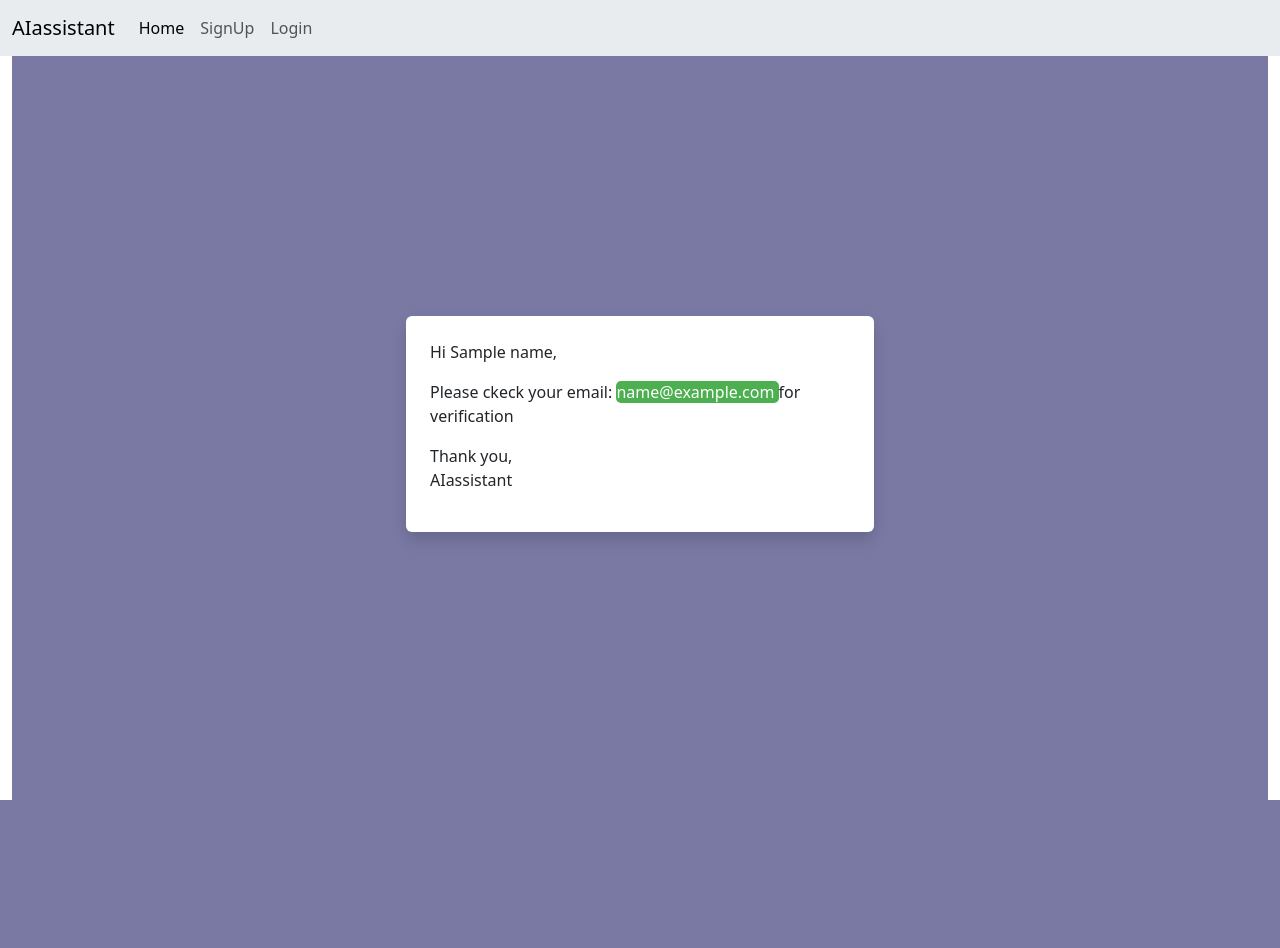
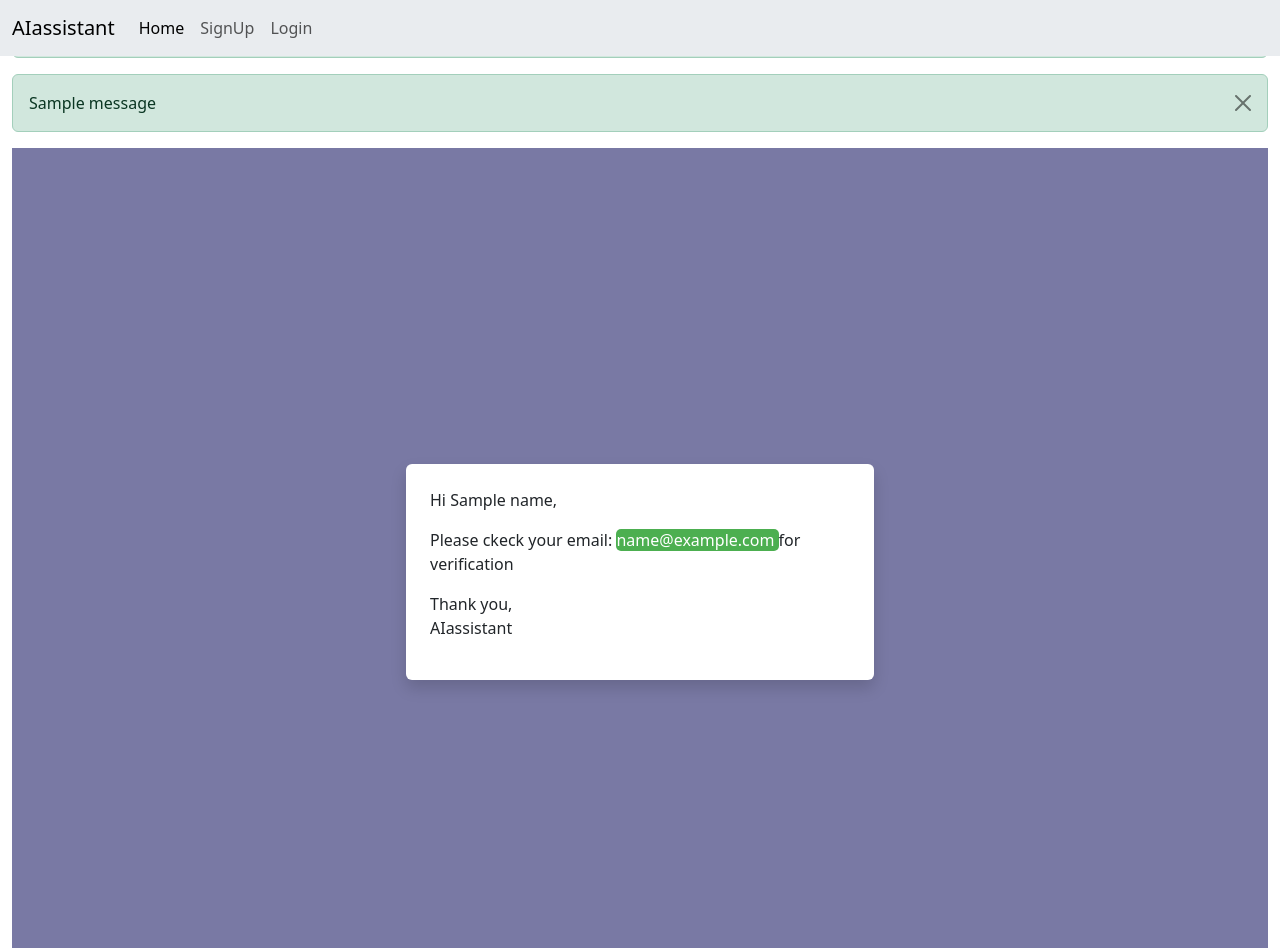
Before and after one commit to alx-cohort-4/healthline, a Django app: template tenant/templates/tenant/email_message.html in a window 1280 px wide. Before the commit the page ends 800 px from the top, so only its background shows below. Run offline with Django 5.2, Linux system fonts and the light colour scheme; the template is opened without the code that fills it: most values are stand-ins (such as "Sample title", 1, 10 or a date in 2020); one stand-in notice (Sample message) is shown.

Commit message:
add verification and update table when email is verfied

```diff
--- a/tenant/templates/tenant/email_message.html
+++ b/tenant/templates/tenant/email_message.html
@@ -1,6 +1,27 @@
 {% extends 'tenant/base.html' %}
 {% block title%}Login{% endblock %}
 {% block main %}
+{% for message in messages %}
+
+<div class="alert
+        {% if message.tags == 'info' %}alert-danger
+        {% else %}alert-{{ message.tags }}{% endif %}
+        alert-dismissible fade show d-flex justify-content-between align-items-center w-100"
+    role="alert">
+
+        <div>{{ message }}</div>
+    <button type="button" class="btn-close ms-3" data-bs-dismiss="alert" aria-label="Close"></button>
+</div>
+<div class="alert
+        {% if message.tags == 'error' %}alert-danger
+        {% else %}alert-{{ message.tags }}{% endif %}
+        alert-dismissible fade show d-flex justify-content-between align-items-center w-100"
+    role="alert">
+
+        <div>{{ message }}</div>
+    <button type="button" class="btn-close ms-3" data-bs-dismiss="alert" aria-label="Close"></button>
+</div>
+{% endfor %}
 <div class="container-fluid d-flex align-items-center justify-content-center" style="min-height: 100vh; background-color: rgba(0, 0, 82, 0.525);">
     <div class="w-100" style="max-width: 500px;">
         <div class="shadow p-4 rounded bg-white mx-3 mt-5">
```
Also changed, not shown: tenant/templates/tenant/home.html (+6 -1 lines), tenant/views.py (+22 -7 lines).
